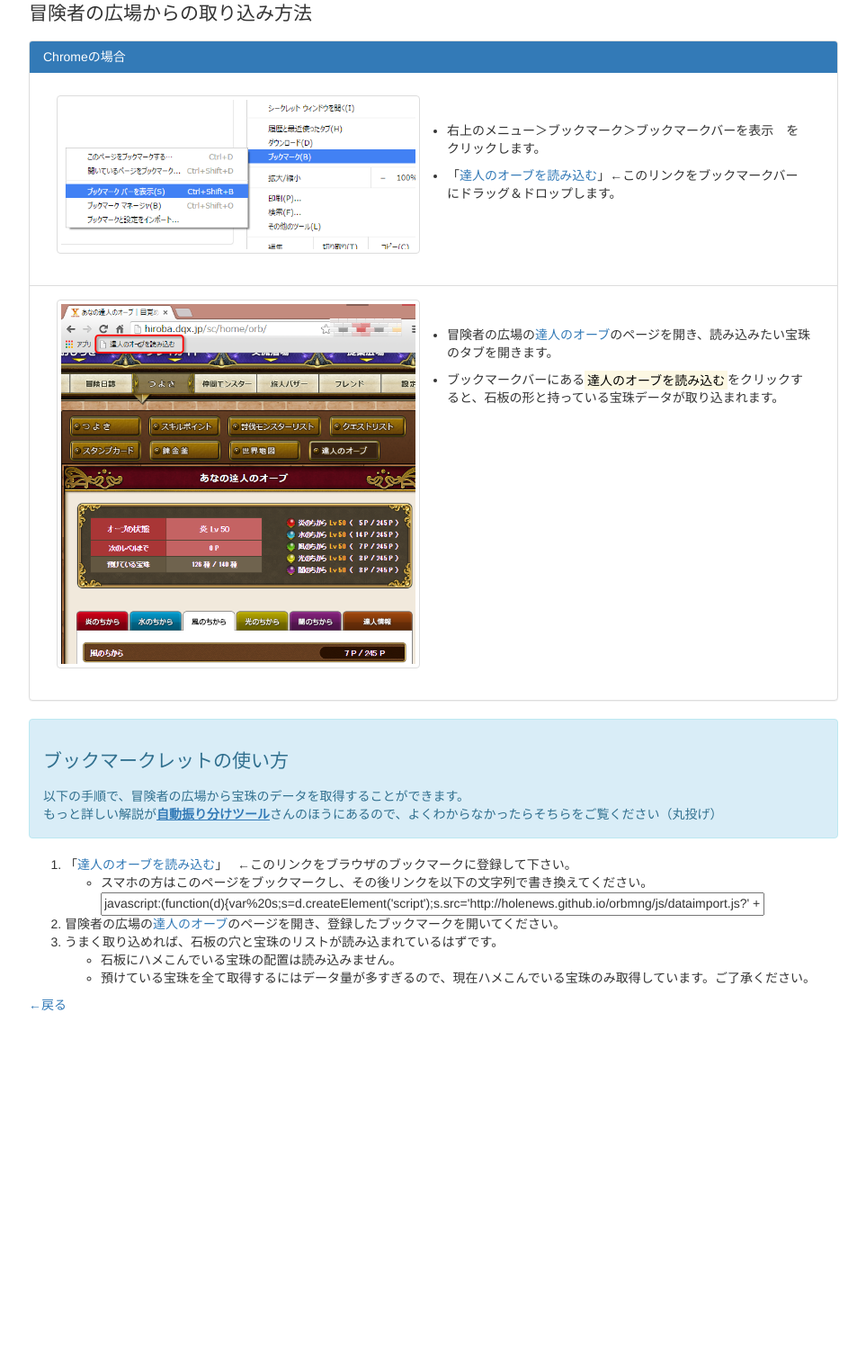
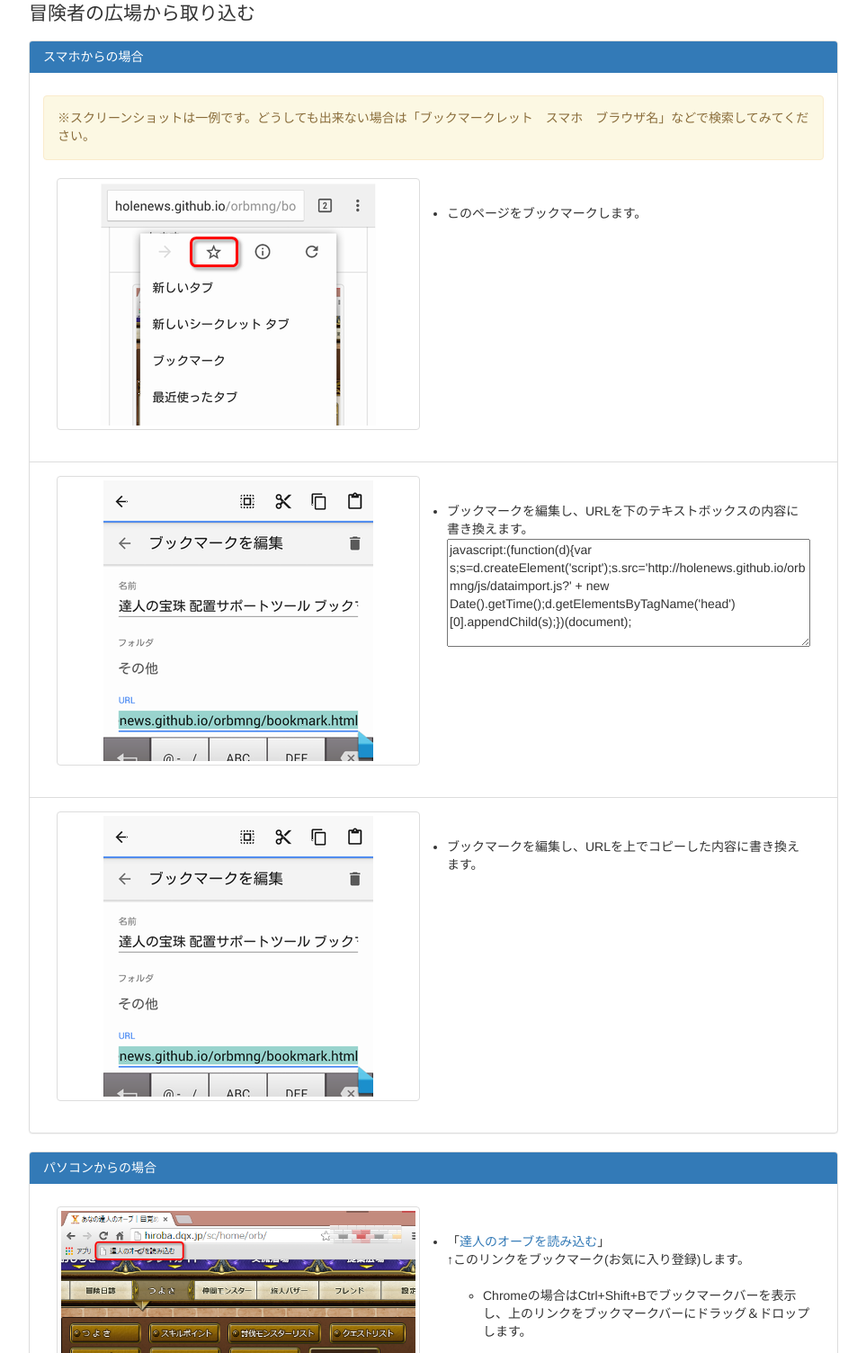
Before and after one commit to holenews/holenews.github.io, a plain HTML site: page orbmng/bookmark.html in a window 1280 px wide. Shown: the part 36-1540 px from the top of the page at 90% size, without its empty margins (3-966 px from the left). Before the commit the page ends 1184 px from the top, so only its background shows below. Drawn offline with nearby package versions, Linux system fonts and the light colour scheme.

Commit message:
ブックマークの説明文を修正

```diff
--- a/orbmng/bookmark.html
+++ b/orbmng/bookmark.html
@@ -15,25 +15,49 @@
         var url = "javascript:(function(d){var s;s=d.createElement('script');s.src='http://holenews.github.io/orbmng/js/dataimport.js?' + new Date().getTime();d.getElementsByTagName('head')[0].appendChild(s);})(document);";
         $(function () {
             $(".bookmark").attr("href", url);
+            $("textarea").val(url);
         });
     </script>
 </head>
 <body>
     <div class="container">
-        <h1>冒険者の広場からの取り込み方法</h1>
+        <h1>冒険者の広場から取り込む</h1>
         <section class="panel panel-default">
-            <h2 class="panel-heading"> Chromeの場合</h2>
+            <h2 class="panel-heading"> スマホからの場合</h2>
             <div class="panel-body">
+                <div class="alert alert-warning"> ※スクリーンショットは一例です。どうしても出来ない場合は「ブックマークレット　スマホ　ブラウザ名」などで検索してみてください。</div>
                 <div class="col-xs-12 col-md-6">
-                    <a href="./img/book_chrome1.png" class="thumbnail">
-                        <img src="./img/book_chrome1.png" />
+                    <a href="./img/book_phone1.png" class="thumbnail">
+                        <img src="./img/book_phone1.png" />
                     </a>
                 </div>
                 <ul class="col-xs-12 col-md-6">
-                    <li>右上のメニュー＞ブックマーク＞ブックマークバーを表示　をクリックします。</li>
-                    <li>「<a class="bookmark" href="#">達人のオーブを読み込む</a>」←このリンクをブックマークバーにドラッグ＆ドロップします。</li>
+                    <li>このページをブックマークします。</li>
                 </ul>
             </div>
+            <div class="panel-body">
+                <div class="col-xs-12 col-md-6">
+                    <a href="./img/book_phone2.png" class="thumbnail">
+                        <img src="./img/book_phone2.png" />
+                    </a>
+                </div>
+                <ul class="col-xs-12 col-md-6">
+                    <li>ブックマークを編集し、URLを下のテキストボックスの内容に書き換えます。<br /><textarea class="url_copy"></textarea></li>
+                </ul>
+            </div>
+            <div class="panel-body">
+                <div class="col-xs-12 col-md-6">
+                    <a href="./img/book_phone2.png" class="thumbnail">
+                        <img src="./img/book_phone2.png" />
+                    </a>
+                </div>
+                <ul class="col-xs-12 col-md-6">
+                    <li>ブックマークを編集し、URLを上でコピーした内容に書き換えます。</li>
+                </ul>
+            </div>
+        </section>
+        <section class="panel panel-default">
+            <h2 class="panel-heading"> パソコンからの場合</h2>
             <div class="panel-body">
                 <div class="col-xs-12 col-md-6">
                     <a href="./img/book_chrome2.png" class="thumbnail">
@@ -41,38 +65,15 @@
                     </a>
                 </div>
                 <ul class="col-xs-12 col-md-6">
+                    <li>「<a class="bookmark" href="#">達人のオーブを読み込む</a>」<br/>↑このリンクをブックマーク(お気に入り登録)します。</li>
+                    <ul>
+                        <li>Chromeの場合はCtrl+Shift+Bでブックマークバーを表示し、上のリンクをブックマークバーにドラッグ＆ドロップします。</li>
+                    </ul>
                     <li>冒険者の広場の<a href="http://hiroba.dqx.jp/sc/home/orb/" target="_blank">達人のオーブ</a>のページを開き、読み込みたい宝珠のタブを開きます。</li>
-                    <li>ブックマークバーにある<mark>達人のオーブを読み込む</mark>をクリックすると、石板の形と持っている宝珠データが取り込まれます。</li>
+                    <li>ブックマーク(お気に入り)の中にある「<mark>達人のオーブを読み込む</mark>」をクリックすると、石板の形と持っている宝珠データが取り込まれます。</li>
                 </ul>
             </div>
         </section>
-        <header class="alert alert-info">
-            <h1>ブックマークレットの使い方</h1>
-            <p>
-                以下の手順で、冒険者の広場から宝珠のデータを取得することができます。<br />
-                もっと詳しい解説が<b><a href="http://dq10autoskill.herokuapp.com/import_hiroba.html" target="_blank">自動振り分けツール</a></b>さんのほうにあるので、よくわからなかったらそちらをご覧ください（丸投げ）
-            </p>
-        </header>
-        <ol>
-            <li>「<a href="javascript:(function(d){var%20s;s=d.createElement('script');s.src='http://holenews.github.io/orbmng/js/dataimport.js?' + new Date().getTime();d.getElementsByTagName('head')[0].appendChild(s);})(document);">達人のオーブを読み込む</a>」
-                    ←このリンクをブラウザのブックマークに登録して下さい。</li>
-            <ul>
-                <li>
-                    スマホの方はこのページをブックマークし、その後リンクを以下の文字列で書き換えてください。<br />
-                    <input type="text" class="bookmark_url" value="javascript:(function(d){var%20s;s=d.createElement('script');s.src='http://holenews.github.io/orbmng/js/dataimport.js?' + new Date().getTime();d.getElementsByTagName('head')[0].appendChild(s);})(document);" />
-                </li>
-            </ul>
-            <li>冒険者の広場の<a href="http://hiroba.dqx.jp/sc/home/orb/" target="_blank">達人のオーブ</a>のページを開き、登録したブックマークを開いてください。</li>
-            <li>うまく取り込めれば、石板の穴と宝珠のリストが読み込まれているはずです。</li>
-            <ul>
-                <li>石板にハメこんでいる宝珠の配置は読み込みません。</li>
-                <li>預けている宝珠を全て取得するにはデータ量が多すぎるので、現在ハメこんでいる宝珠のみ取得しています。ご了承ください。</li>
-            </ul>
-        </ol>
-        <footer>
-            <a href="./index.html">←戻る</a>
-        </footer>
     </div>
-
 </body>
 </html>
--- a/orbmng/css/howto.css
+++ b/orbmng/css/howto.css
@@ -7,6 +7,7 @@
 .panel-body ul { margin-top : 20px; padding-bottom : 10px; }
 .panel-body li { margin-top : 10px; }
 .alert a { text-decoration : underline; }
+.url_copy { width : 100%; height : 120px; }
 @media (max-width: 480px)
 {
     .container { margin : 10px; }
```
Also changed, not shown: orbmng/img/book_chrome1.png (deleted), orbmng/img/book_phone1.png (added), orbmng/img/book_phone2.png (added).
